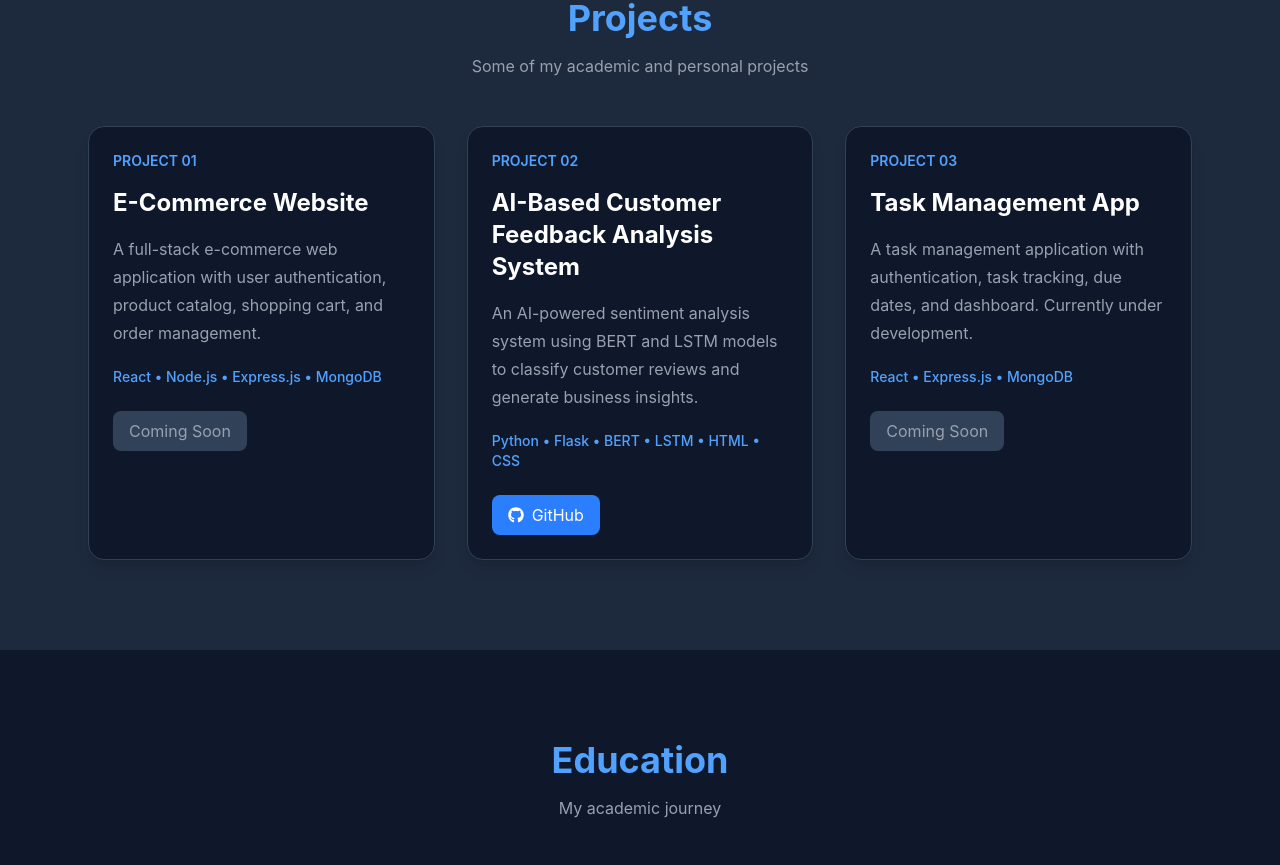
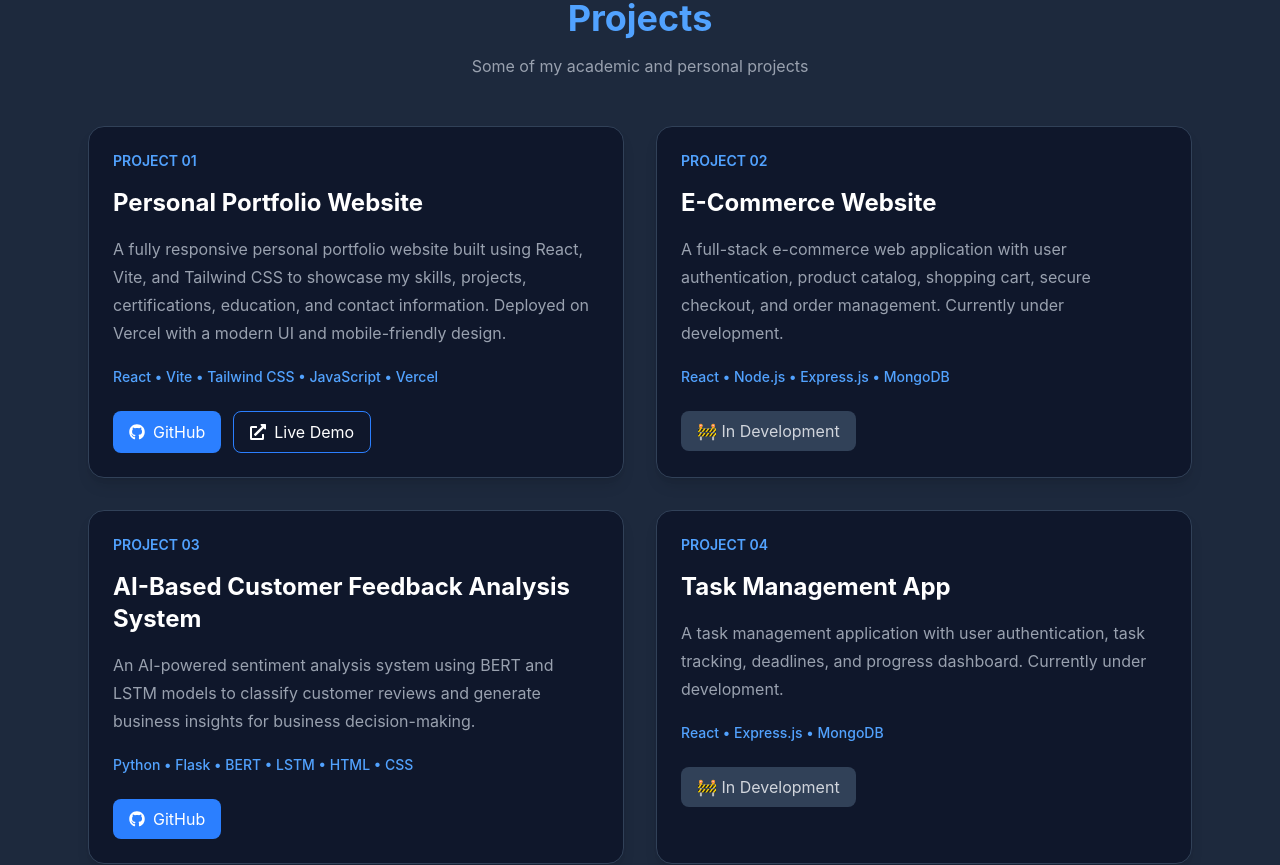
Before and after one commit to adibakhan2324/adiba-khan-portfolio, a React app: page / in a window 1280 px wide. Shown: the part 3020-3885 px from the top of the page. Built offline with nearby package versions, Linux system fonts and the light colour scheme; the HTML template or start-up script is replaced by a standard one.

Commit message:
Added portfolio project

```diff
--- a/src/components/Projects.jsx
+++ b/src/components/Projects.jsx
@@ -3,9 +3,17 @@ import { FaGithub, FaExternalLinkAlt } from "react-icons/fa";
 function Projects() {
   const projects = [
     {
+      title: "Personal Portfolio Website",
+      description:
+        "A fully responsive personal portfolio website built using React, Vite, and Tailwind CSS to showcase my skills, projects, certifications, education, and contact information. Deployed on Vercel with a modern UI and mobile-friendly design.",
+      tech: "React • Vite • Tailwind CSS • JavaScript • Vercel",
+      github: "https://github.com/adibakhan2324/adiba-khan-portfolio",
+      demo: "https://adiba-khan-portfolio-v2.vercel.app",
+    },
+    {
       title: "E-Commerce Website",
       description:
-        "A full-stack e-commerce web application with user authentication, product catalog, shopping cart, and order management.",
+        "A full-stack e-commerce web application with user authentication, product catalog, shopping cart, secure checkout, and order management. Currently under development.",
       tech: "React • Node.js • Express.js • MongoDB",
       github: null,
       demo: null,
@@ -13,7 +21,7 @@ function Projects() {
     {
       title: "AI-Based Customer Feedback Analysis System",
       description:
-        "An AI-powered sentiment analysis system using BERT and LSTM models to classify customer reviews and generate business insights.",
+        "An AI-powered sentiment analysis system using BERT and LSTM models to classify customer reviews and generate business insights for business decision-making.",
       tech: "Python • Flask • BERT • LSTM • HTML • CSS",
       github:
         "https://github.com/adibakhan2324/AI-Customer-Feedback-Analysis",
@@ -22,7 +30,7 @@ function Projects() {
     {
       title: "Task Management App",
       description:
-        "A task management application with authentication, task tracking, due dates, and dashboard. Currently under development.",
+        "A task management application with user authentication, task tracking, deadlines, and progress dashboard. Currently under development.",
       tech: "React • Express.js • MongoDB",
       github: null,
       demo: null,
@@ -44,7 +52,7 @@ function Projects() {
           Some of my academic and personal projects
         </p>
 
-        <div className="grid md:grid-cols-2 lg:grid-cols-3 gap-8">
+        <div className="grid md:grid-cols-2 lg:grid-cols-2 gap-8">
 
           {projects.map((project, index) => (
             <div
@@ -54,7 +62,7 @@ function Projects() {
 
               {/* Project Number */}
               <div className="text-blue-400 text-sm font-semibold mb-4">
-                PROJECT 0{index + 1}
+                PROJECT {String(index + 1).padStart(2, "0")}
               </div>
 
               {/* Title */}
@@ -73,21 +81,21 @@ function Projects() {
               </p>
 
               {/* Buttons */}
-              <div className="flex gap-3">
+              <div className="flex flex-wrap gap-3">
 
                 {project.github ? (
                   <a
                     href={project.github}
                     target="_blank"
                     rel="noopener noreferrer"
-                    className="bg-blue-500 hover:bg-blue-600 px-4 py-2 rounded-lg flex items-center gap-2 transition"
+                    className="bg-blue-500 hover:bg-blue-600 px-4 py-2 rounded-lg flex items-center gap-2 transition duration-300"
                   >
                     <FaGithub />
                     GitHub
                   </a>
                 ) : (
-                  <span className="bg-slate-700 text-gray-400 px-4 py-2 rounded-lg">
-                    Coming Soon
+                  <span className="bg-slate-700 text-gray-300 px-4 py-2 rounded-lg">
+                    🚧 In Development
                   </span>
                 )}
 
@@ -96,7 +104,7 @@ function Projects() {
                     href={project.demo}
                     target="_blank"
                     rel="noopener noreferrer"
-                    className="border border-blue-500 hover:bg-blue-500 px-4 py-2 rounded-lg flex items-center gap-2 transition"
+                    className="border border-blue-500 hover:bg-blue-500 px-4 py-2 rounded-lg flex items-center gap-2 transition duration-300"
                   >
                     <FaExternalLinkAlt />
                     Live Demo
```
